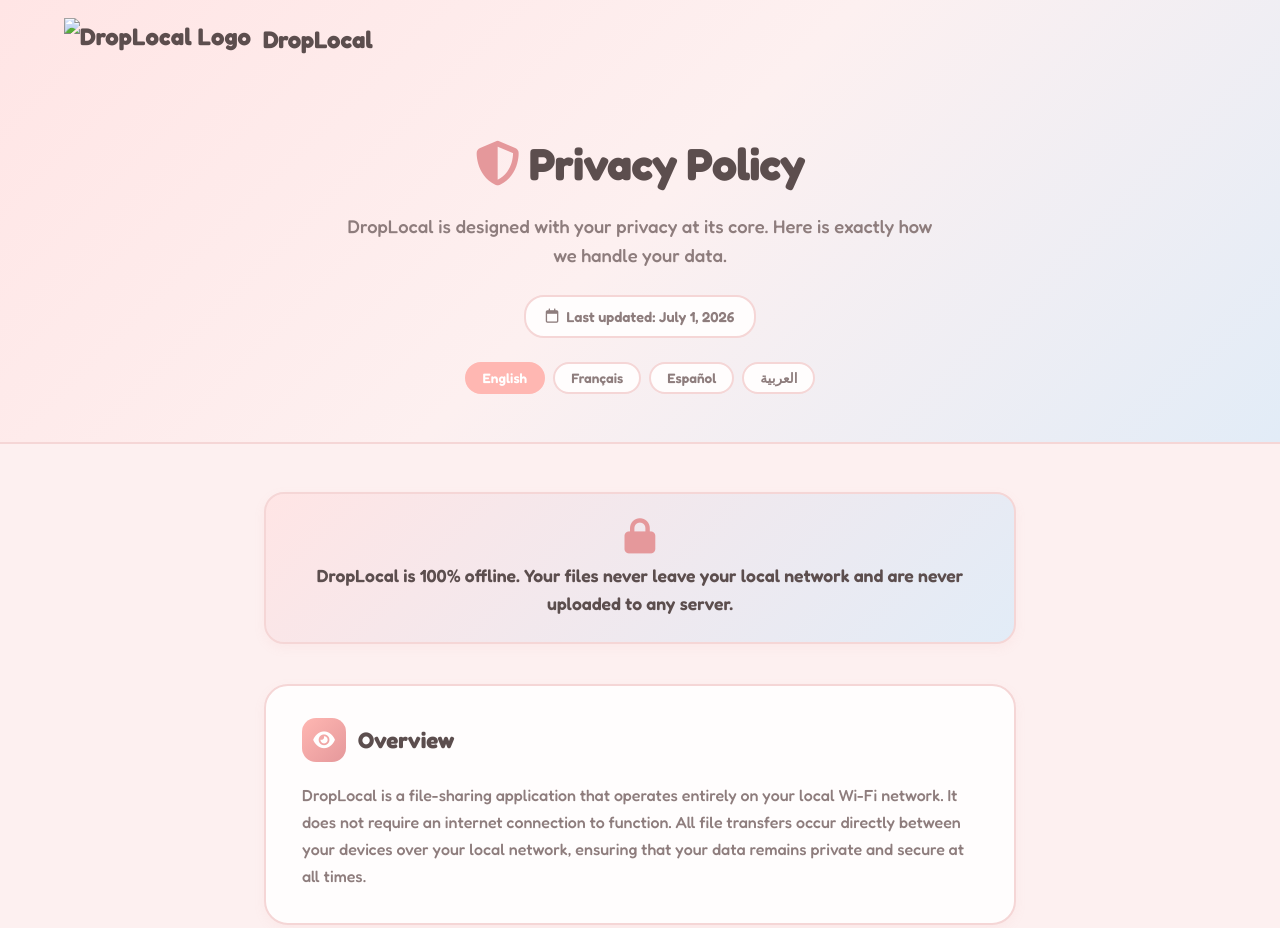
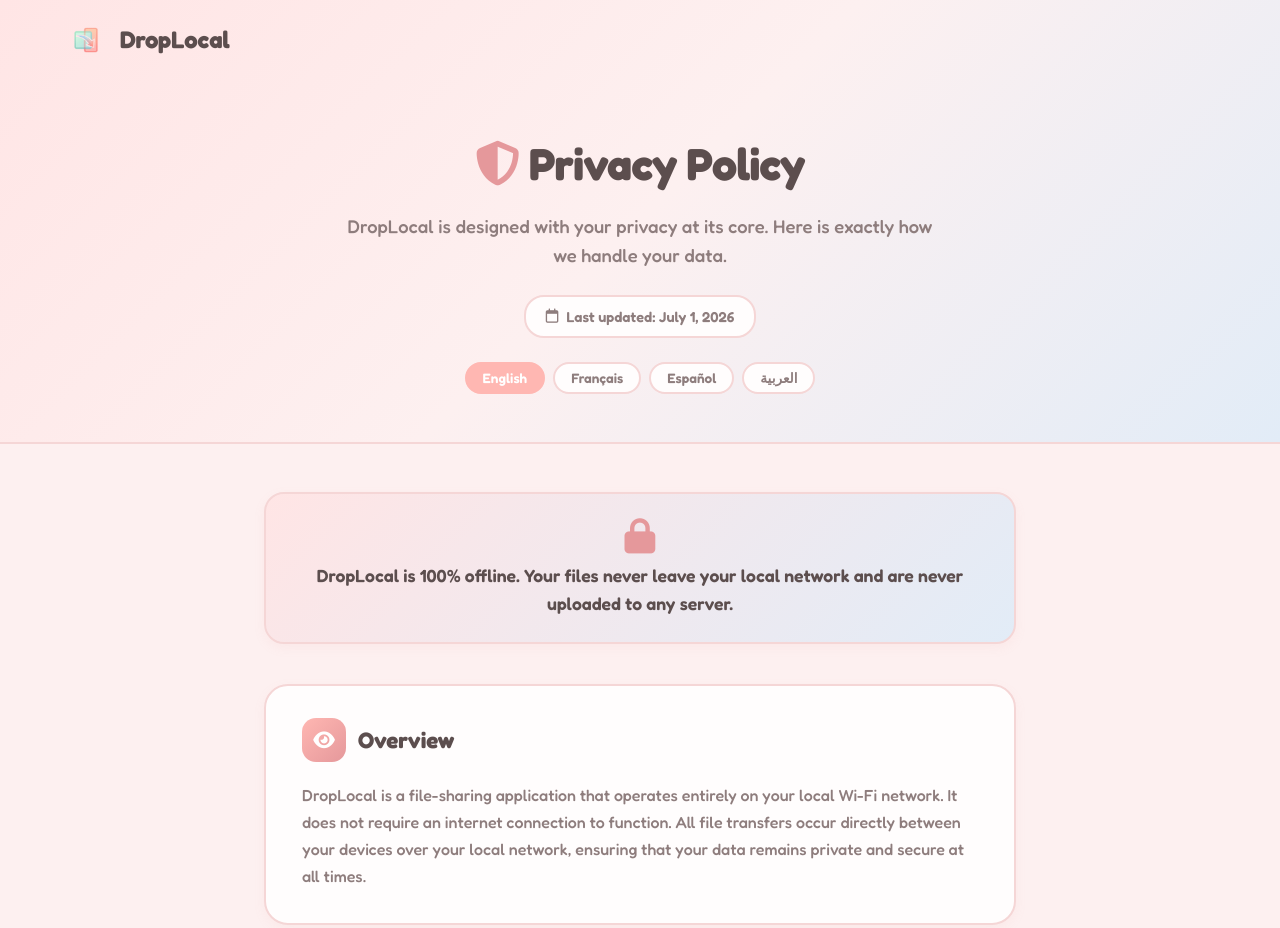
Before and after one commit to smofitech/smofitech.github.io, a plain HTML site: page index.html in a window 1280 px wide. Shown: the top 928 px of the page. Drawn offline with Linux system fonts and the light colour scheme.

Commit message:
Update index.html

```diff
--- a/index.html
+++ b/index.html
@@ -24,7 +24,7 @@
   <header class="navbar-header">
     <div class="container nav-container">
       <div class="logo-link">
-        <img src="assets/logo_final-removebg-preview.png" alt="DropLocal Logo" class="app-logo">
+        <img src="logo_final-removebg-preview.png" alt="DropLocal Logo" class="app-logo">
         <span class="app-name">DropLocal</span>
       </div>
     </div>
```
